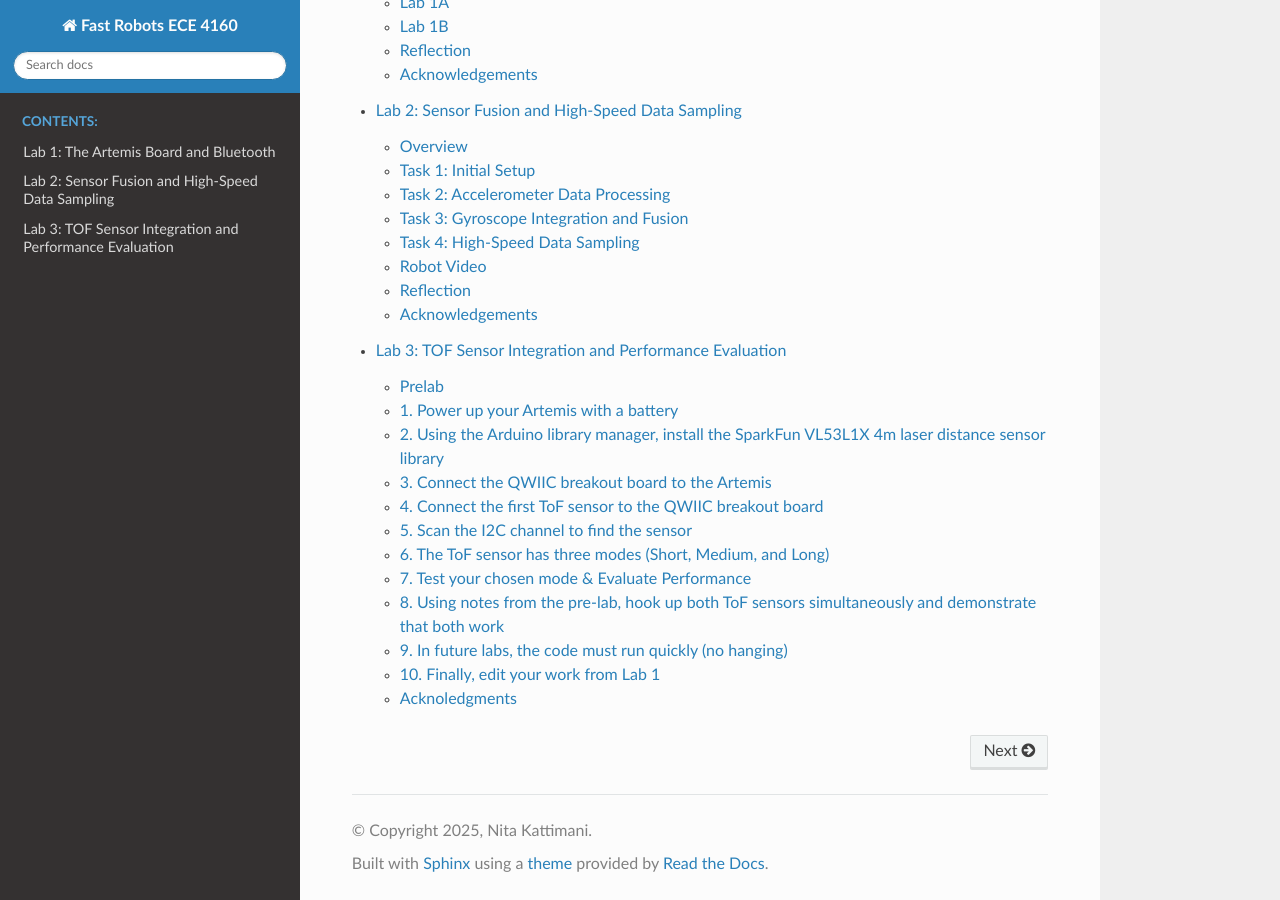
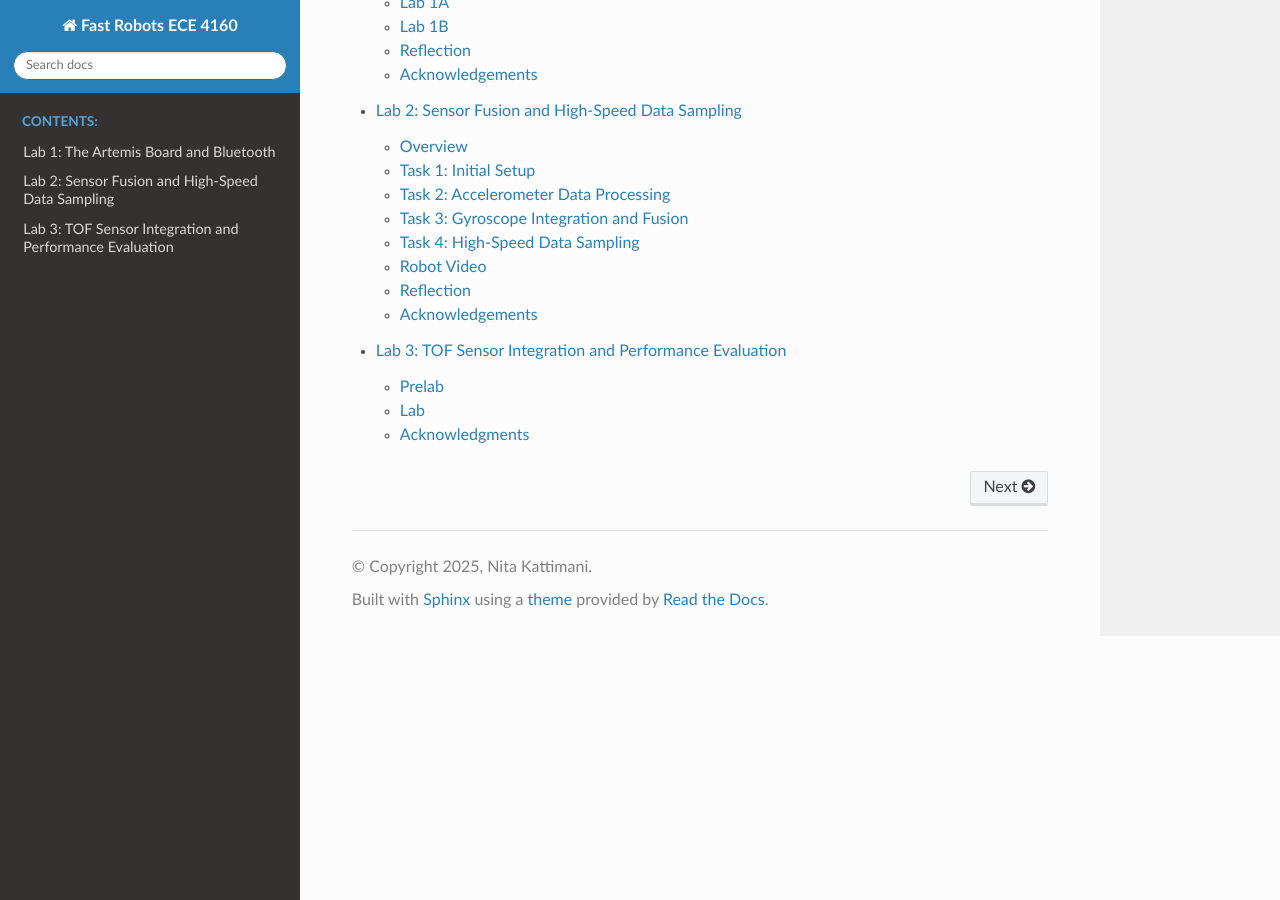
Before and after one commit to nskatti1/Fast-Robots, a Sphinx documentation site: the page built from docs/index.rst, in a window 1280 px wide and 900 px high, scrolled down 827 px. Built offline with Sphinx 7.4.7 and the Read the Docs theme 3.1.0, drawn with Linux system fonts in a browser that asks for light colours; pages that are not in the unit, such as notebooks, are missing from menus.

Commit message:
Update lab3.rst

```diff
--- a/docs/lab3.rst
+++ b/docs/lab3.rst
@@ -38,7 +41,7 @@
    :alt: Battery-Powered Artemis
 
 2. Using the Arduino library manager, install the SparkFun VL53L1X 4m laser distance sensor library
----------------------------------------------------------------------------------------------------
+^^^^^^^^^^^^^^^^^^^^^^^^^^^^^^^^^^^^^^^^^^^^^^^^^^^^^^^^^^^^^^^^^^^^^^^^^^^^^^^^^^^^^^^^^^^^^^^^^^^^
  I followed the directions opened **Sketch → Include Library → Manage Libraries** in the Arduino IDE and
  searched for **SparkFun VL53L1X 4m** to install it
 
@@ -48,12 +51,12 @@
    :alt: Library Look Up
 
 3. Connect the QWIIC breakout board to the Artemis
---------------------------------------------------
+^^^^^^^^^^^^^^^^^^^^^^^^^^^^^^^^^^^^^^^^^^^^^^^^^^^
 - Attach the Qwiic breakout board to the Artemis using a Qwiic cable.
 - Ensure correct orientation (SDA to SDA, SCL to SCL).
 
 4. Connect the first ToF sensor to the QWIIC breakout board
------------------------------------------------------------
+^^^^^^^^^^^^^^^^^^^^^^^^^^^^^^^^^^^^^^^^^^^^^^^^^^^^^^^^^^^^
 - Solder a Qwiic cable (one end cut) to the TOF sensor.
 - Decide which cable lengths (two long, two short) best fit your setup.
 - Double-check the color coding for SDA and SCL lines.
@@ -64,7 +67,7 @@
    :alt: Soldering TOF Sensors and XSHUT Connection
 
 5. Scan the I2C channel to find the sensor
------------------------------------------
+^^^^^^^^^^^^^^^^^^^^^^^^^^^^^^^^^^^^^^^^^^^^
 I opened **File → Examples → Apollo3 → Wire → Example1_wire_I2C**.
 
 The TOF sensor showed up at 0x29, which is the 7-bit representation of 0x52.
@@ -75,7 +78,7 @@
    :alt: I2C Scan Output
 
 6. The ToF sensor has three modes (Short, Medium, and Long)
------------------------------------------------------------
+^^^^^^^^^^^^^^^^^^^^^^^^^^^^^^^^^^^^^^^^^^^^^^^^^^^^^^^^^^^^
 These modes optimize performance given the expected range:
 
 .. code-block:: cpp
@@ -87,7 +90,7 @@
 I chose **Short Mode** for close-range obstacle avoidance, though it sacrifices maximum range.
 
 7. Test your chosen mode & Evaluate Performance
-----------------------------------------------
+^^^^^^^^^^^^^^^^^^^^^^^^^^^^^^^^^^^^^^^^^^^^^^^^^
 **Testing the Mode:**
   Use the SparkFun library’s example:
   ``...\SparkFun_VL53L1X_4m_Laser_Distance_Sensor\examples\Example1_ReadDistance``
@@ -104,7 +107,7 @@
 
 
 8. Using notes from the pre-lab, hook up both ToF sensors simultaneously and demonstrate that both work
--------------------------------------------------------------------------------------------------------
+^^^^^^^^^^^^^^^^^^^^^^^^^^^^^^^^^^^^^^^^^^^^^^^^^^^^^^^^^^^^^^^^^^^^^^^^^^^^^^^^^^^^^^^^^^^^^^^^^^^^^^^^
 I modified the code to disable one sensor using the XSHUT pin and changed its I2C address to 0x54. This way I could
 read from both sensors without dealing with conflicts.
 
@@ -114,7 +117,7 @@
    :alt: Dual TOF Sensor Setup
 
 9. In future labs, the code must run quickly (no hanging)
----------------------------------------------------------
+^^^^^^^^^^^^^^^^^^^^^^^^^^^^^^^^^^^^^^^^^^^^^^^^^^^^^^^^^^^^^^^^
  **Non-Blocking Measurements:**
   I wrote code to continuously print the Artemis clock to Serial and only print new data from each sensor when it’s available:
 
@@ -130,25 +133,25 @@
   - The sensor’s effective ranging time is ~70 ms, giving a max sampling rate of ~15 Hz
 
 10. Finally, edit your work from Lab 1
---------------------------------------
+^^^^^^^^^^^^^^^^^^^^^^^^^^^^^^^^^^^^^^
 **Time-Stamped Data & Bluetooth:**
   I added a couple functions to my lab1 framework, but I did not update my notification handler, since I made it vague enought splice the first time around.
  **Bluetooth Transmission:**
   Similar to Lab 2, I implemeted start and stop commands to start/stop data collection and transmit over BLE.
 
 11. Plot of ToF data against Time
-
+^^^^^^^^^^^^^^^^^^^^^^^^^^^^^^^^^^^^^^
 .. image:: images/l3_tof.png
    :align: center
    :width: 50%
 
 11. Plot of IMU data against Time
-
+^^^^^^^^^^^^^^^^^^^^^^^^^^^^^^^^^^^^^^
 .. image:: images/l3_imu.png
    :align: center
    :width: 50%
 
-Acknoledgments
+Acknowledgments
 --------------------------------------------------------------------------
 
 I would to thank Aidan McNay for lending me his person wire stripper for a day and letting me keep it for 5. I would also like to thank
```
Also changed, not shown: other parts of docs/lab3.rst (+4 -1 lines).
